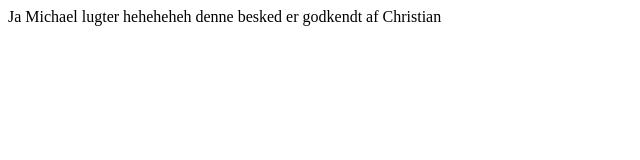
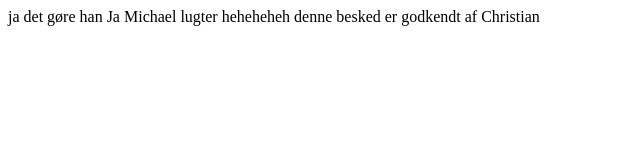
Before and after one commit to DangelTheMangel/DangelTheMangel.github.io, a plain HTML site: page index.html in a window 1280 px wide. Shown: the whole page, without its empty margins (0-640 px from the left). Drawn offline with Linux system fonts and the light colour scheme.

Commit message:
sfsf
fsfsfs

```diff
--- a/index.html
+++ b/index.html
@@ -1,4 +1,5 @@
 <html>
+  ja det gøre han
   <head> Ja Michael lugter heheheheh</head>
   <body> denne besked er godkendt af Christian</body>
 </html>
```
